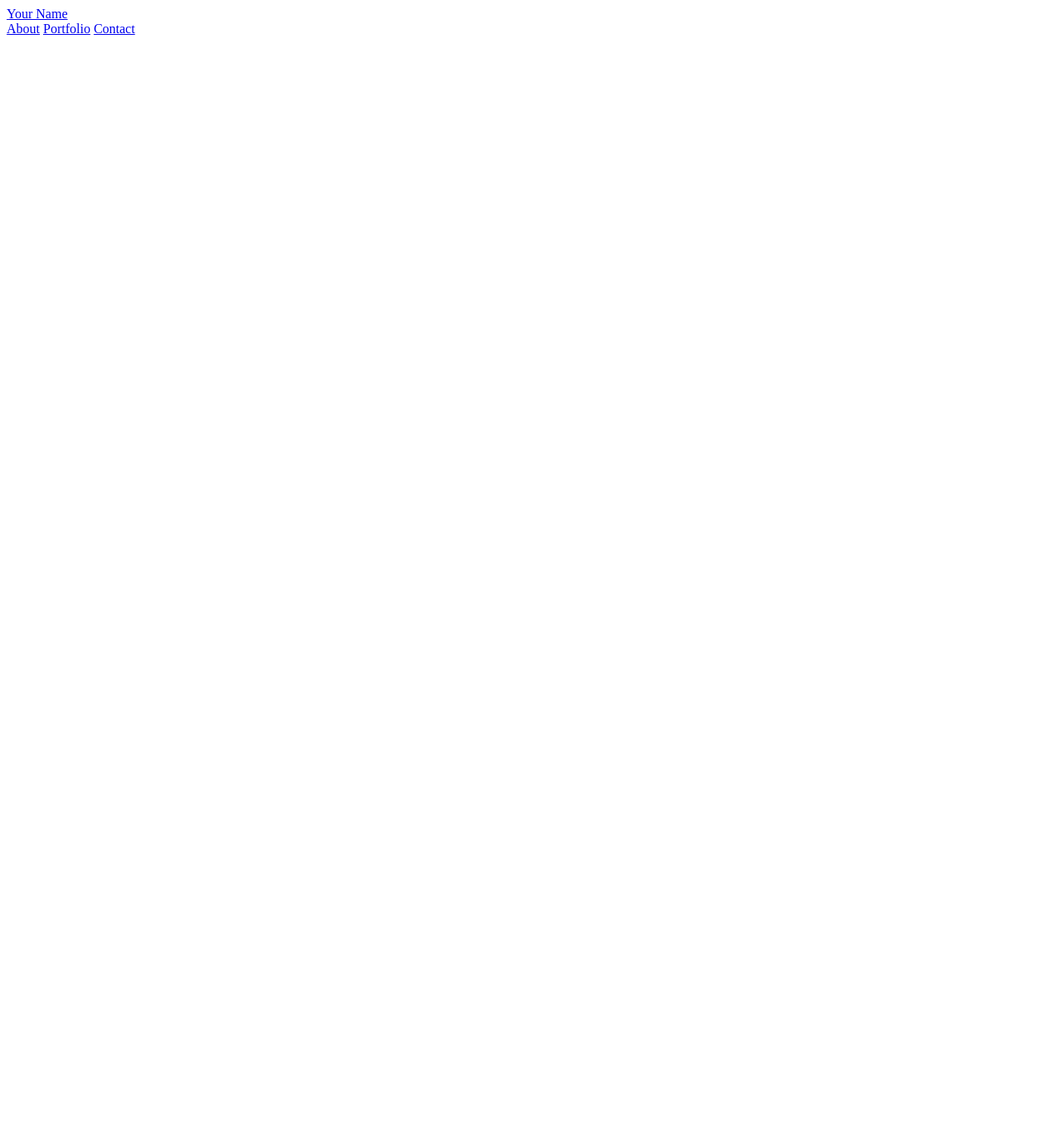
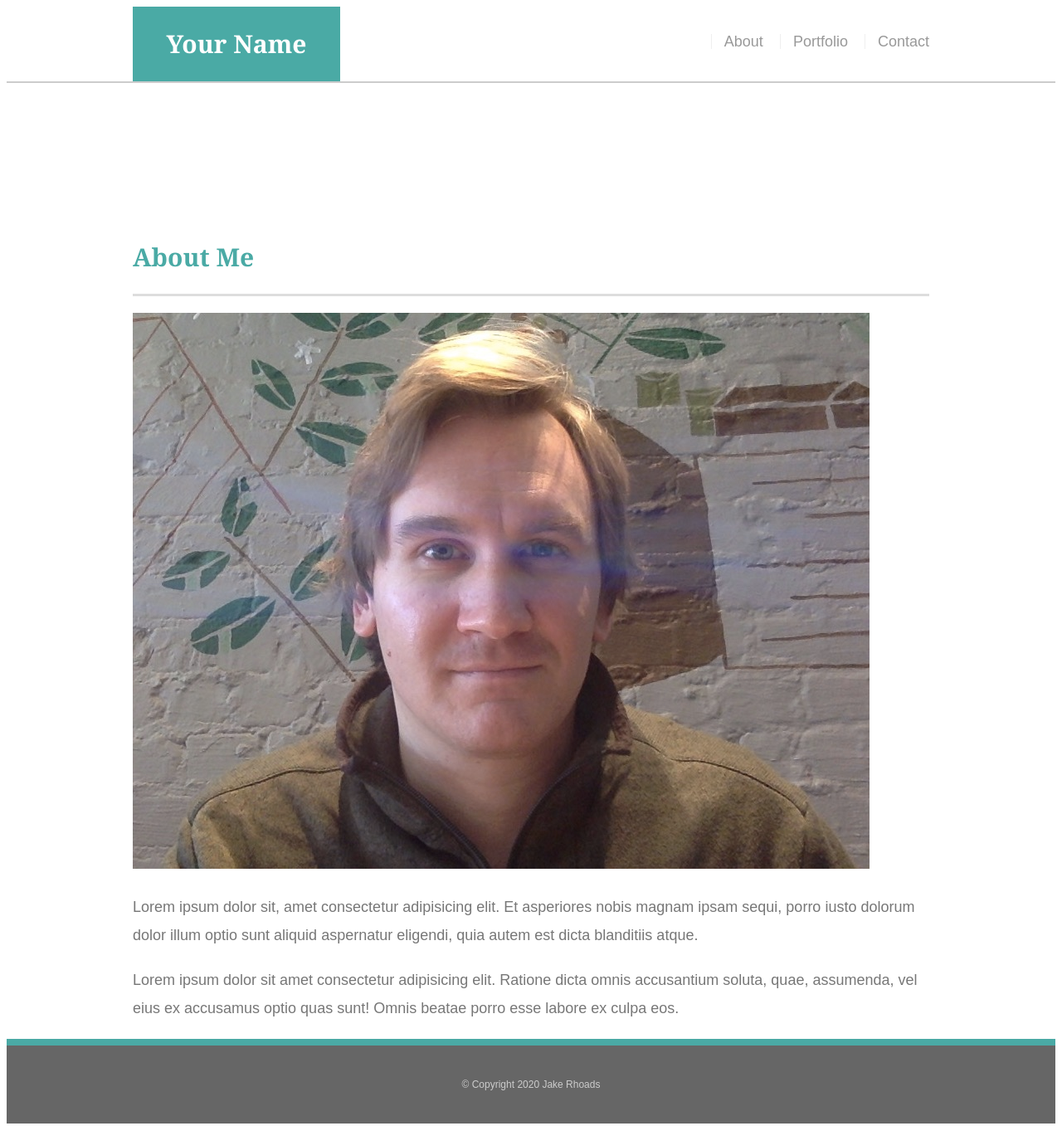
Before and after one commit to jake1986/Basic-Portfolio, a plain HTML site: page index.html in a window 1280 px wide. Shown: the whole page at 83% size. Before the commit the page ends 800 px from the top, so only its background shows below. Drawn offline with Linux system fonts and the light colour scheme.

Commit message:
added html index code

```diff
--- a/index.html
+++ b/index.html
@@ -2,15 +2,39 @@
 <html>
 <head>
     <title>About Me</title>
-</head>
+    <link href="assets/css/style.css" type="text/css" rel="stylesheet">
+  </head>
 <body>
     <header id="masthead">
-      <a href="index.html" id="">Your Name</a>
-      <nav>
-        <a href="index.html">About</a>
-        <a href="portfolio.html">Portfolio</a>
-        <a href="contact.html">Contact</a>
+    <div class="container">
+      <a href="index.html" id="logo">Your Name</a>
+        <nav>
+          <a href="index.html">About</a>
+          <a href="portfolio.html">Portfolio</a>
+          <a href="contact.html">Contact</a>
       </nav>
+    </div>
     </header>
+
+    <div id="main-container" class="container">
+        <section class="main-container">
+            <h1>About Me</h1>
+
+            <img src="assets/images/About Me Photo.jpg" alt="Jake Smiling">
+
+            <p>Lorem ipsum dolor sit, amet consectetur adipisicing elit. Et asperiores nobis magnam ipsam sequi, porro iusto dolorum dolor illum optio sunt aliquid aspernatur eligendi, quia autem est dicta blanditiis atque.</p>
+
+            <p>Lorem ipsum dolor sit amet consectetur adipisicing elit. Ratione dicta omnis accusantium soluta, quae, assumenda, vel eius ex accusamus optio quas sunt! Omnis beatae porro esse labore ex culpa eos.</p>
+
+
+        </section>
+
+     </div>
+
+     <footer>
+         <div class="container">
+            &copy; Copyright 2020 Jake Rhoads
+         </div>
+     </footer>
 </body>
 </html>
```
